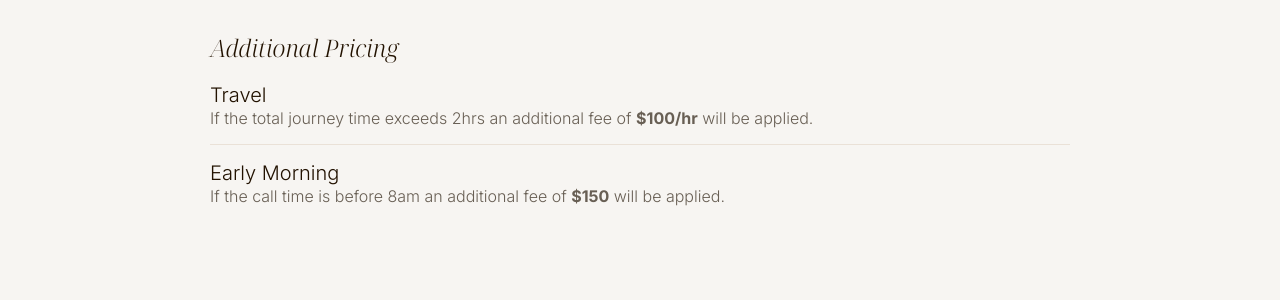
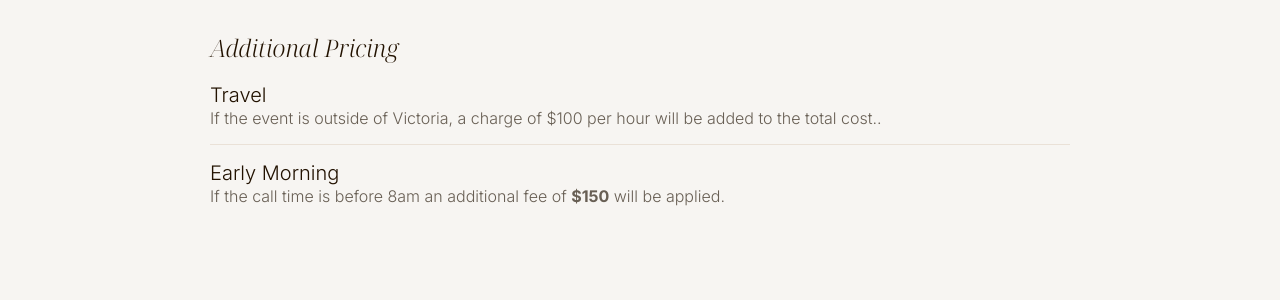
Before and after one commit to mariannemoore/mariannemoore.github.io, a Jekyll site: the page built from pricing.md, in a window 1280 px wide and 900 px high, scrolled down 2083 px. Shown: the part 306-606 px from the top of the window. Built offline with Jekyll 4.4.1, drawn with Linux system fonts in a browser that asks for light colours.

Commit message:
Updated travel disclaimer

```diff
--- a/_data/pricing.yml
+++ b/_data/pricing.yml
@@ -25,7 +25,7 @@ additional:
   - service: Travel
     cost:
     description: |
-      If the total journey time exceeds 2hrs an additional fee of <strong>$100/hr</strong> will be applied.
+      If the event is outside of Victoria, a charge of $100 per hour will be added to the total cost..
   - service: Early Morning
     cost:
     description: |
```
